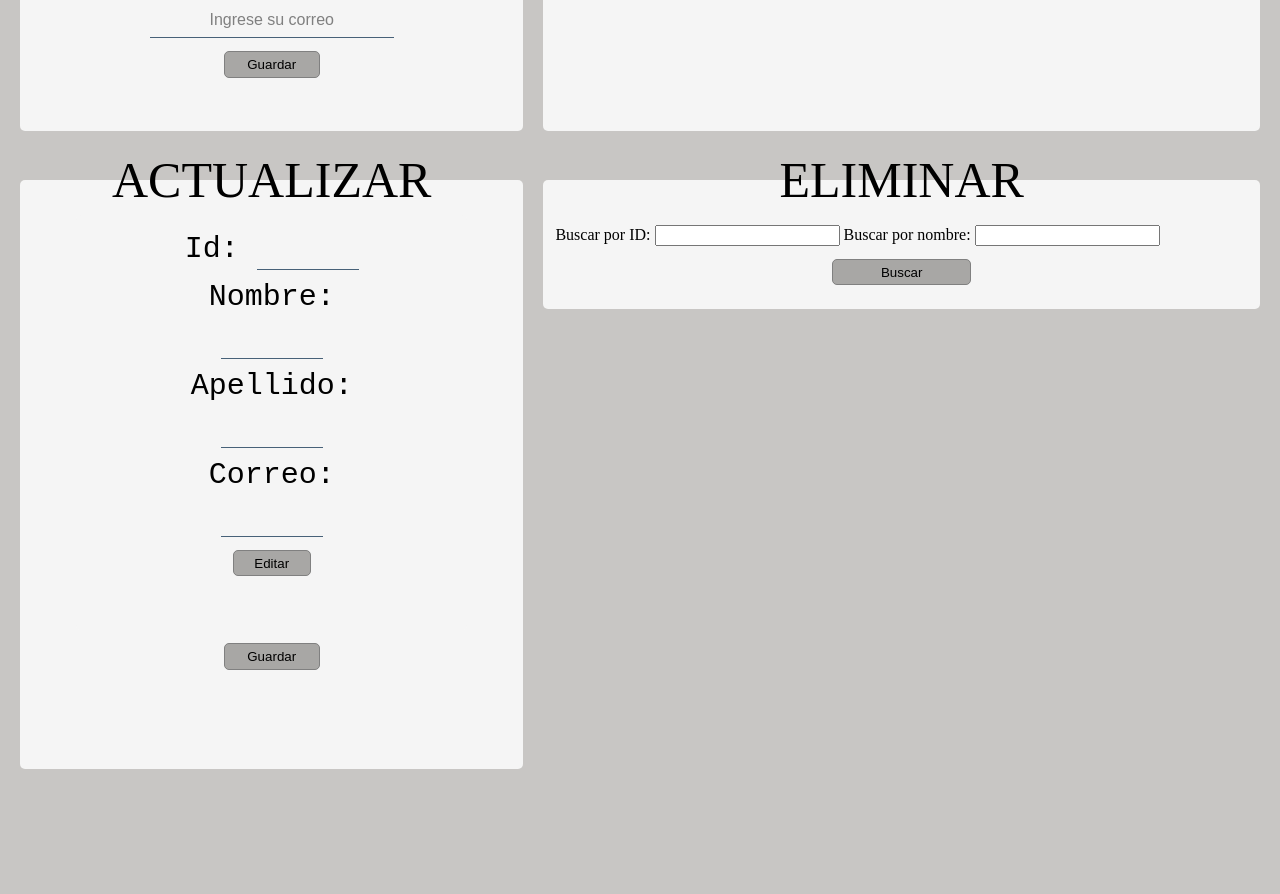
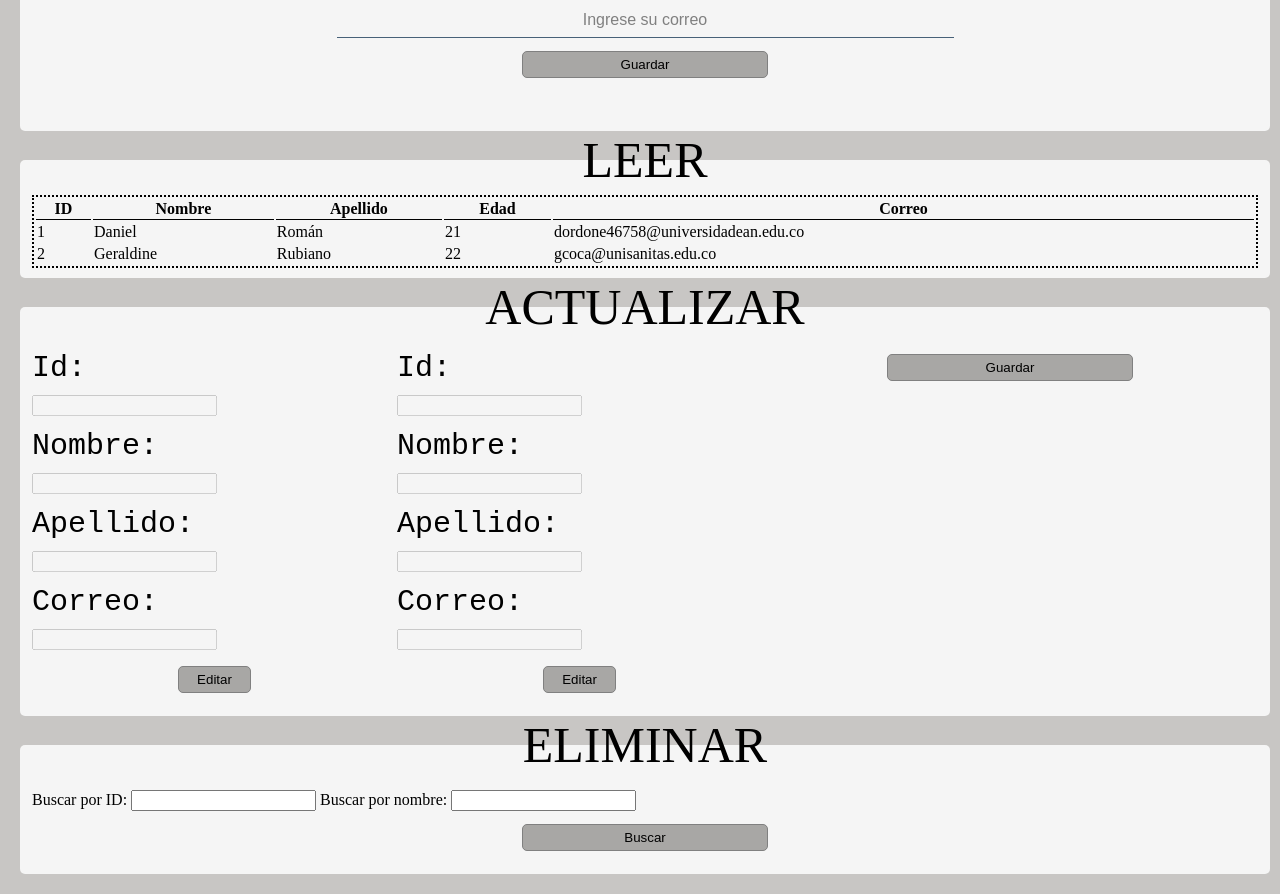
Before and after one commit to DanielRoman11/Crud, a plain HTML site: page index.html in a window 1280 px wide. Shown: the part 462-1356 px from the top of the page. Before the commit the page ends 1231 px from the top, so only its background shows below. Drawn offline with Linux system fonts and the light colour scheme.

Commit message:
Actualización

```diff
--- a/index.html
+++ b/index.html
@@ -7,6 +7,8 @@
     <title>CRUD | Daniel Román</title>
     <link rel="stylesheet" type="text/css" href="public/styles.css" />
     <script defer type="text/javascript" src="index.js" ></script>
+    <!-- Kit FONTAWESOME -->
+    <script src="https://kit.fontawesome.com/0d468c3d23.js" crossorigin="anonymous"></script>
 </head>
 <body>
     <nav id="navegador">
@@ -36,17 +38,21 @@
             </table>
         </fieldset>
         <form action="#">
-            <fieldset id="actualizar" class="formulario">
+            <fieldset id="actualizar">
                 <legend>ACTUALIZAR</legend>
-                <div class="formulario">
-                    <label class="label-text" for="id">Id: <input class="input-f" type="text" disabled /></label>
-                    <label class="label-text" for="firts-name">Nombre: <input class="input-f" type="text" disabled /></label>
-                    <label class="label-text" for="last-name">Apellido: <input class="input-f" type="text" disabled /></label>
-                    <label class="label-text" for="email">Correo: <input class="input-f" type="text" disabled/></label>
+                <div class="f-interno">
+                    <label class="label-text" for="id">Id: <input class="input-ac" type="text" disabled /></label>
+                    <label class="label-text" for="firts-name">Nombre: <input class="input-ac" type="text" disabled /></label>
+                    <label class="label-text" for="last-name">Apellido: <input class="input-ac" type="text" disabled /></label>
+                    <label class="label-text" for="email">Correo: <input class="input-ac" type="text" disabled/></label>
                     <input class="btn-actualizar" type="submit" value="Editar" />
                 </div>
-                <div>
-
+                <div class="f-interno">
+                    <label class="label-text" for="id">Id: <input class="input-ac" type="text" disabled /></label>
+                    <label class="label-text" for="firts-name">Nombre: <input class="input-ac" type="text" disabled /></label>
+                    <label class="label-text" for="last-name">Apellido: <input class="input-ac" type="text" disabled /></label>
+                    <label class="label-text" for="email">Correo: <input class="input-ac" type="text" disabled/></label>
+                    <input class="btn-actualizar" type="submit" value="Editar" />
                 </div>
 
 
--- a/public/styles.css
+++ b/public/styles.css
@@ -42,9 +42,15 @@ html{
     padding: 20px;
     padding-top: 80px;
     max-width: 100%;
-    display: grid;
-    grid-template-columns: auto auto;
-    gap: 20px;
+    display: flex;
+    flex-direction: column;
+    padding-right: 10px;
+}
+form{
+    max-width: 100%;
+    max-height: 100%;
+    height: 100%;
+    overflow: hidden;
 }
 legend{
     background-color: transparent;
@@ -111,9 +117,20 @@ input[type="submit"]{
     background-color: whitesmoke;
 }
 #actualizar{
-    height: 100%;
+    display: flex;
+    background-color: whitesmoke;
+    border: 0;
+    border-radius: 5px;
+}
+.f-interno{
+    display: flex;
+    flex-direction: column;
+    position: static;
+    float: left;
 }
 #eliminar{
+    display: block;
+    content: none;
     border: 0;
     border-radius: 5px;
     background-color: whitesmoke;
```
